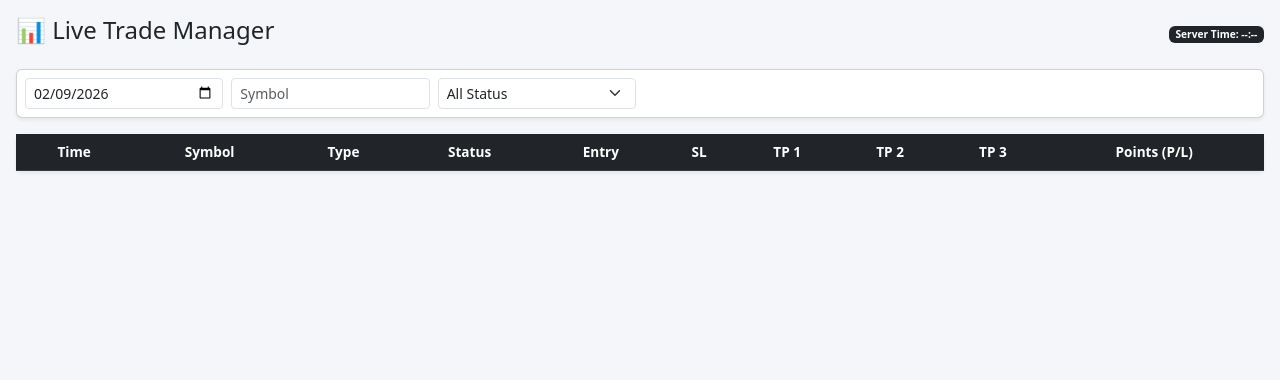
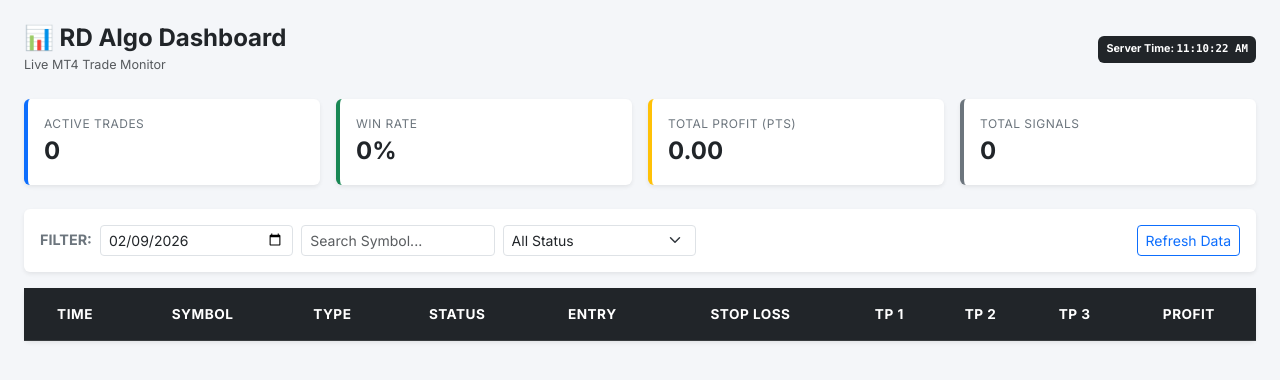
Before and after one commit to rajd1005/RD_Smart_Server, a website: page public/index.html in a window 1280 px wide. Drawn offline with nearby package versions, Linux system fonts and the light colour scheme; no server answers.

Commit message:
Enhance RD Algo Dashboard layout and styles
Updated styles and layout for the RD Algo Dashboard, including font changes and improved card designs. Modified filter options and table headers for better clarity.

```diff
--- a/public/index.html
+++ b/public/index.html
@@ -5,35 +5,98 @@
     <meta name="viewport" content="width=device-width, initial-scale=1.0">
     <title>RD Algo Trade Manager</title>
     <link href="https://cdn.jsdelivr.net/npm/bootstrap@5.3.0/dist/css/bootstrap.min.css" rel="stylesheet">
+    <link href="https://fonts.googleapis.com/css2?family=Inter:wght@400;600;700&display=swap" rel="stylesheet">
+
     <style>
-        body { background-color: #f4f6f9; font-size: 0.85rem; }
+        body {
+            background-color: #f4f6f9;
+            font-family: 'Inter', sans-serif;
+            font-size: 0.9rem;
+        }
         .table-responsive { overflow-x: auto; }
+
+        /* Badges & Status Colors */
         .badge-buy { background-color: #0d6efd; }
         .badge-sell { background-color: #d63384; }
-        .status-active { color: #0d6efd; font-weight: bold; animation: pulse 2s infinite; }
-        .status-tp { color: #198754; font-weight: bold; }
-        .status-sl { color: #dc3545; font-weight: bold; }
-        @keyframes pulse { 0% { opacity: 1; } 50% { opacity: 0.6; } 100% { opacity: 1; } }
+
+        .status-active { color: #0d6efd; font-weight: 700; animation: pulse 2s infinite; }
+        .status-tp { color: #198754; font-weight: 700; }
+        .status-sl { color: #dc3545; font-weight: 700; }
+
+        /* Stats Cards */
+        .stat-card {
+            border: none;
+            border-left: 4px solid #ddd;
+            transition: transform 0.2s;
+        }
+        .stat-card:hover { transform: translateY(-2px); }
+        .stat-label { font-size: 0.75rem; color: #6c757d; text-transform: uppercase; letter-spacing: 0.5px; }
+        .stat-value { font-size: 1.5rem; font-weight: 700; color: #212529; }
+
+        /* Table Tweaks */
+        table thead { font-size: 0.85rem; text-transform: uppercase; letter-spacing: 0.5px; }
+
+        @keyframes pulse {
+            0% { opacity: 1; }
+            50% { opacity: 0.6; }
+            100% { opacity: 1; }
+        }
     </style>
 </head>
 <body>
 
-<div class="container-fluid p-3">
-    <div class="d-flex justify-content-between align-items-center mb-3">
-        <h4>📊 Live Trade Manager</h4>
-        <span class="badge bg-dark">Server Time: <span id="clock">--:--</span></span>
+<div class="container-fluid p-4" style="max-width: 1400px;">
+
+    <div class="d-flex justify-content-between align-items-center mb-4">
+        <div>
+            <h4 class="fw-bold mb-0">📊 RD Algo Dashboard</h4>
+            <small class="text-muted">Live MT4 Trade Monitor</small>
+        </div>
+        <span class="badge bg-dark p-2">Server Time: <span id="clock" class="font-monospace">--:--</span></span>
     </div>
 
-    <div class="card p-2 mb-3 shadow-sm">
-        <div class="row g-2">
+    <div class="row g-3 mb-4">
+        <div class="col-6 col-md-3">
+            <div class="card stat-card shadow-sm p-3" style="border-left-color: #0d6efd;">
+                <span class="stat-label">Active Trades</span>
+                <span id="activeTrades" class="stat-value">0</span>
+            </div>
+        </div>
+        <div class="col-6 col-md-3">
+            <div class="card stat-card shadow-sm p-3" style="border-left-color: #198754;">
+                <span class="stat-label">Win Rate</span>
+                <span id="winRate" class="stat-value">0%</span>
+            </div>
+        </div>
+        <div class="col-6 col-md-3">
+            <div class="card stat-card shadow-sm p-3" style="border-left-color: #ffc107;">
+                <span class="stat-label">Total Profit (Pts)</span>
+                <span id="totalPips" class="stat-value">0.00</span>
+            </div>
+        </div>
+        <div class="col-6 col-md-3">
+            <div class="card stat-card shadow-sm p-3" style="border-left-color: #6c757d;">
+                <span class="stat-label">Total Signals</span>
+                <span id="totalTrades" class="stat-value">0</span>
+            </div>
+        </div>
+    </div>
+
+    <div class="card p-3 mb-3 shadow-sm border-0">
+        <div class="row g-2 align-items-center">
+            <div class="col-md-auto fw-bold text-secondary">FILTER:</div>
             <div class="col-md-2"><input type="date" id="filterDate" class="form-control form-control-sm"></div>
-            <div class="col-md-2"><input type="text" id="filterSymbol" class="form-control form-control-sm" placeholder="Symbol"></div>
+            <div class="col-md-2"><input type="text" id="filterSymbol" class="form-control form-control-sm" placeholder="Search Symbol..."></div>
             <div class="col-md-2">
                 <select id="filterStatus" class="form-select form-select-sm">
                     <option value="ALL">All Status</option>
-                    <option value="ACTIVE">Active Running</option>
-                    <option value="HIT">Closed / Hit</option>
+                    <option value="OPEN">Active / Running</option>
+                    <option value="TP">Profitable (TP Hit)</option>
+                    <option value="SL">Loss (SL Hit)</option>
                 </select>
+            </div>
+            <div class="col text-end">
+                <button onclick="fetchTrades()" class="btn btn-sm btn-outline-primary">Refresh Data</button>
             </div>
         </div>
     </div>
@@ -43,87 +106,37 @@
             <table class="table table-hover mb-0 align-middle text-center">
                 <thead class="table-dark">
                     <tr>
-                        <th>Time</th>
-                        <th>Symbol</th>
-                        <th>Type</th>
-                        <th>Status</th>
-                        <th>Entry</th>
-                        <th>SL</th>
-                        <th>TP 1</th>
-                        <th>TP 2</th>
-                        <th>TP 3</th>
-                        <th>Points (P/L)</th>
+                        <th class="py-3">Time</th>
+                        <th class="py-3">Symbol</th>
+                        <th class="py-3">Type</th>
+                        <th class="py-3">Status</th>
+                        <th class="py-3">Entry</th>
+                        <th class="py-3">Stop Loss</th>
+                        <th class="py-3">TP 1</th>
+                        <th class="py-3">TP 2</th>
+                        <th class="py-3">TP 3</th>
+                        <th class="py-3">Profit</th>
                     </tr>
                 </thead>
-                <tbody id="tradeTableBody"></tbody>
+                <tbody id="tradeTableBody" class="bg-white">
+                    </tbody>
             </table>
+        </div>
+
+        <div id="noDataMessage" class="text-center p-5 text-muted" style="display:none;">
+            <h5>No trades found for this selection</h5>
+            <small>Try changing the date filter or waiting for new signals.</small>
         </div>
     </div>
 </div>
 
+<script src="app.js"></script>
 <script>
-    const API_URL = '/api/trades';
+    // Simple Clock
+    setInterval(() => {
+        document.getElementById('clock').innerText = new Date().toLocaleTimeString();
+    }, 1000);
+</script>
 
-    // Set Date to Today
-    document.getElementById('filterDate').value = new Date().toLocaleString("en-CA", {timeZone: "Asia/Kolkata"}).split(',')[0];
-
-    async function fetchTrades() {
-        try {
-            const res = await fetch(API_URL);
-            const trades = await res.json();
-            renderTable(trades);
-        } catch (e) { console.error(e); }
-    }
-
-    function renderTable(trades) {
-        const filterDate = document.getElementById('filterDate').value;
-        const filterSym = document.getElementById('filterSymbol').value.toUpperCase();
-        const filterStat = document.getElementById('filterStatus').value;
-        const tbody = document.getElementById('tradeTableBody');
-        tbody.innerHTML = '';
-
-        const filtered = trades.filter(t => {
-            return t.symbol.includes(filterSym) &&
-                   (filterStat === 'ALL' || t.status.includes(filterStat));
-            // Note: Date filter ignored for now to show all data, uncomment if needed
-        });
-
-        filtered.forEach(t => {
-            let badge = t.type === 'BUY' ? 'badge-buy' : 'badge-sell';
-            let statusClass = t.status === 'ACTIVE' ? 'status-active' : (t.status.includes('TP') ? 'status-tp' : 'text-secondary');
-            if(t.status.includes('SL') || t.status.includes('Loss')) statusClass = 'status-sl';
-
-            let pts = parseFloat(t.points_gained);
-            let ptsColor = pts > 0 ? 'text-success' : (pts < 0 ? 'text-danger' : 'text-muted');
-
-            let row = `
-                <tr>
-                    <td style="font-size:0.8rem">${t.created_at.split(',')[1] || t.created_at}</td>
-                    <td><b>${t.symbol}</b></td>
-                    <td><span class="badge ${badge}">${t.type}</span></td>
-                    <td class="${statusClass}">${t.status}</td>
-                    <td>${parseFloat(t.entry_price).toFixed(5)}</td>
-                    <td>${parseFloat(t.sl_price).toFixed(5)}</td>
-                    <td>${parseFloat(t.tp1_price).toFixed(5)}</td>
-                    <td>${parseFloat(t.tp2_price).toFixed(5)}</td>
-                    <td>${parseFloat(t.tp3_price).toFixed(5)}</td>
-                    <td class="fw-bold ${ptsColor}" style="font-size:1.1rem">${pts.toFixed(2)}</td>
-                </tr>
-            `;
-            tbody.innerHTML += row;
-        });
-
-        // Update Clock
-        document.getElementById('clock').innerText = new Date().toLocaleTimeString();
-    }
-
-    setInterval(fetchTrades, 2000); // Poll every 2 seconds
-    fetchTrades();
-
-    // Listeners
-    document.getElementById('filterDate').addEventListener('change', fetchTrades);
-    document.getElementById('filterSymbol').addEventListener('keyup', fetchTrades);
-    document.getElementById('filterStatus').addEventListener('change', fetchTrades);
-</script>
 </body>
 </html>
```
